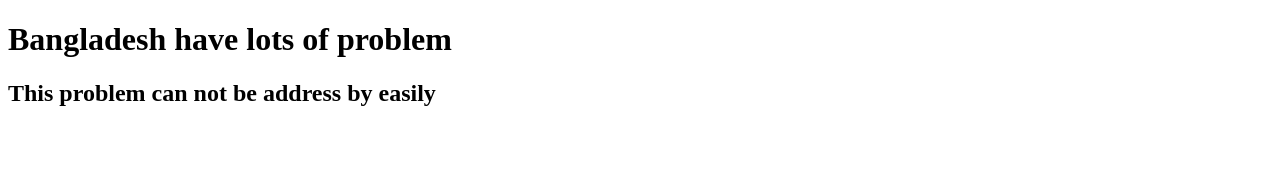
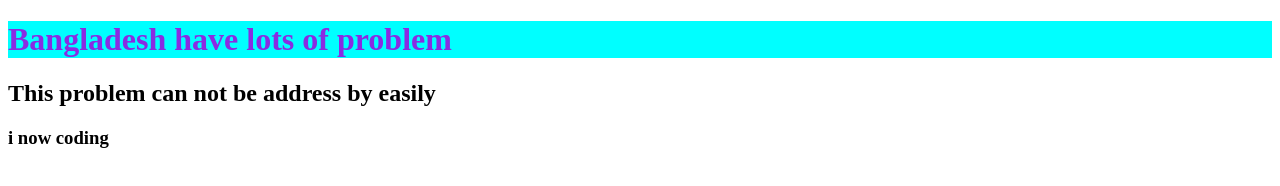
Before and after one commit to jaber1104076/my-modul3-repo2, a plain HTML site: page index2.html in a window 1280 px wide. Drawn offline with Linux system fonts and the light colour scheme.

Commit message:
color change

```diff
--- a/index2.html
+++ b/index2.html
@@ -10,5 +10,6 @@
 <body>
     <h1> Bangladesh have lots of problem </h1>
     <h2>This problem can not be address by easily </h2>
+    <h3>i now coding</h3>
 </body>
 </html>
--- a/style.css
+++ b/style.css
@@ -0,0 +1,4 @@
+h1{
+    color: blueviolet;
+    background-color: aqua;
+}
```
